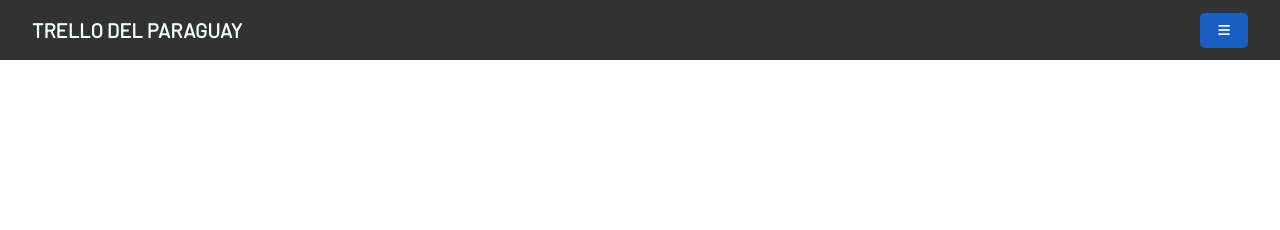
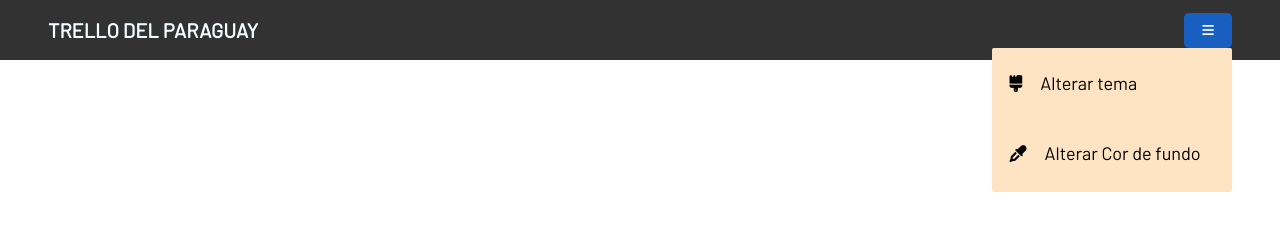
Before and after one commit to TrelloGrupo2/trello-paraguay, a website: page src/index.html in a window 1280 px wide. Drawn offline with Linux system fonts and the light colour scheme.

Commit message:
Menu dropdown

```diff
--- a/src/index.html
+++ b/src/index.html
@@ -1,14 +1,19 @@
 <!DOCTYPE html>
 <html lang="pt-br">
-
   <head>
     <meta charset="UTF-8" />
     <meta name="viewport" content="width=device-width, initial-scale=1.0" />
     <title>Trello del Paraguay</title>
     <link rel="preconnect" href="https://fonts.googleapis.com" />
     <link rel="preconnect" href="https://fonts.gstatic.com" crossorigin />
-  <link href="https://fonts.googleapis.com/css2?family=Barlow:wght@100;300;400&display=swap" rel="stylesheet" />
-  <script src="https://kit.fontawesome.com/4d1a1b2ac1.js" crossorigin="anonymous"></script>
+    <link
+      href="https://fonts.googleapis.com/css2?family=Barlow:wght@100;300;400&display=swap"
+      rel="stylesheet"
+    />
+    <script
+      src="https://kit.fontawesome.com/4d1a1b2ac1.js"
+      crossorigin="anonymous"
+    ></script>
     <link rel="stylesheet" href="../src/style.css" />
   </head>
 
@@ -17,19 +22,39 @@
     <nav class="navbar">
       <div class="header">
         <strong>TRELLO DEL PARAGUAY</strong>
-      <button href="#" class="dropbtn" onclick="menuCor()">
+
+        <div class="containerMenuButton">
+          <button href="#" class="dropbtn" onclick="displayMenuDrop()">
             <i class="fa-solid fa-bars"></i>
           </button>
+
+          <div class="menuDrop" id="menuDrop">
+
+            <div class="optionsDrop" id="optionsDrop">
+              <ul>
+                <li>
+                  <i class="fa-solid fa-brush"></i>
+                  <a class="noDecoration">Alterar tema</a>
+                </li>
+                <li onclick="changeBackgroundColor()">
+                  <i class="fa-solid fa-eye-dropper"></i>
+                  <a>Alterar Cor de fundo</a>
+                </li>
+              </ul>
+            </div>
+
+            <div class="backgroundColorOption" id="backgroundColorOption">
+              <input type="color" class="colorSelect" id="menuCor" />
+            </div>
+
+          </div>
+        </div>
       </div>
     </nav>
-  <div class="menuCor">
-    <input type="color" class="colorSelect" id="menuCor">
-  </div>
+    <div class="menuCor"></div>
     <!-- Navigation Bar End -->
   </header>
 
-<body>
-
-</body>
+  <body></body>
   <script src="./index.js"></script>
 </html>
--- a/src/index.js
+++ b/src/index.js
@@ -1,3 +1,19 @@
-function menuCor() {
-    document.getElementById("menuCor").style.display = 'block'
+function changeBackgroundColor() {
+    let backgroundColorOption = document.getElementById("backgroundColorOption");
+    backgroundColorOption.style.display = backgroundColorOption.style.display === "none" ? "flex" : "none";
+
+    let menuDrop = document.getElementById("optionsDrop");
+    menuDrop.style.display = menuDrop.style.display = "none";
 }
+
+
+function displayMenuDrop(){
+    let menudrop = document.getElementById("menuDrop");
+    menudrop.style.display = menudrop.style.display === "none" ? "block" : "none";
+
+    let menuDrop = document.getElementById("optionsDrop");
+    menuDrop.style.display = menuDrop.style.display = "block";
+
+    let optionsDrop = document.getElementById("backgroundColorOption");
+    optionsDrop.style.display = optionsDrop.style.display = "none";
+}
--- a/src/style.css
+++ b/src/style.css
@@ -19,7 +19,7 @@ nav {
     display: flex;
     align-items: center;
     justify-content: space-between;
-    padding: 2rem;
+    padding: 3rem;
 }
 
 nav strong {
@@ -42,9 +42,51 @@ nav strong {
     background-color: rgb(58, 58, 216);
 }
 
+.menuDrop{
+    position:absolute;
+    box-sizing: border-box;
+    background-color: bisque;
+    border-radius: 2px;
+    height: 9em;
+    width: 15em;
+    right: 3em;
+
+}
+
+.optionsDrop ul{
+    list-style: none;
+    width: 100%;
+}
+.optionsDrop ul li{
+    width: 100%;
+    display:flex;
+    flex-wrap: wrap;
+    cursor: pointer;
+    text-decoration: none!important;
+    padding: 1.5em 1.1em 1.5em 1.1em ;
+}
+.optionsDrop ul li a{
+    padding-left: 1em;
+    font-size: 18px;
+}
+.optionsDrop ul li i{
+    padding-top: 3px;
+    font-size: 17px;
+}
+.optionsDrop ul li:hover{
+    background-color: red;
+}
+.backgroundColorOption{
+    width: 100%;
+    height: 100%;
+    display:none;
+    justify-content: center;
+    align-items: center;
+}
 .colorSelect {
-    border-style: none;
-    display: none;
-    width: 30px;
-    justify-items: end;
+    border-radius: 2px;
+    border-width: 3px;
+    width: 6em;
+    height: 6em;
+
 }
```
Lines whose indentation alone changed are shown as unchanged.
